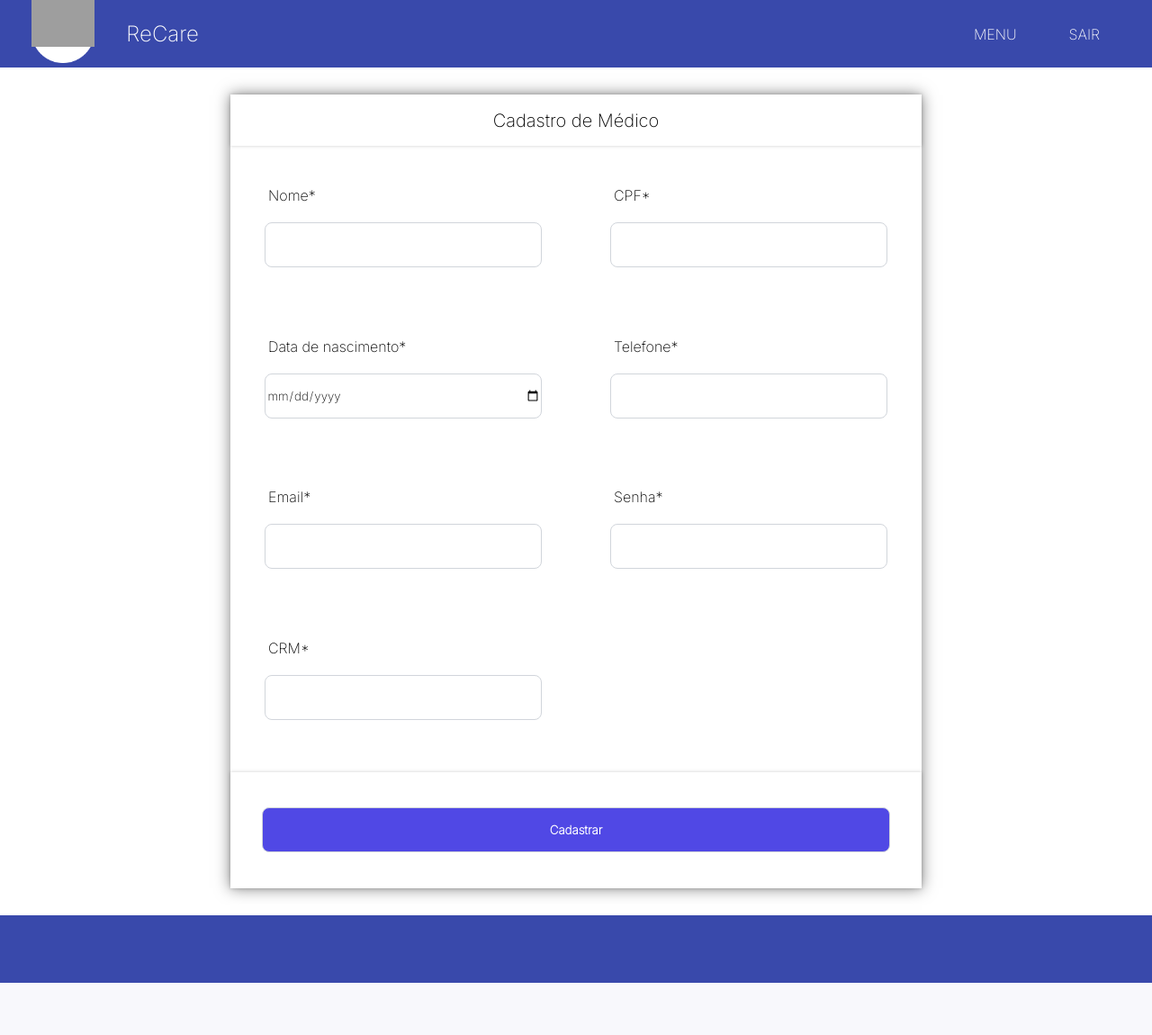
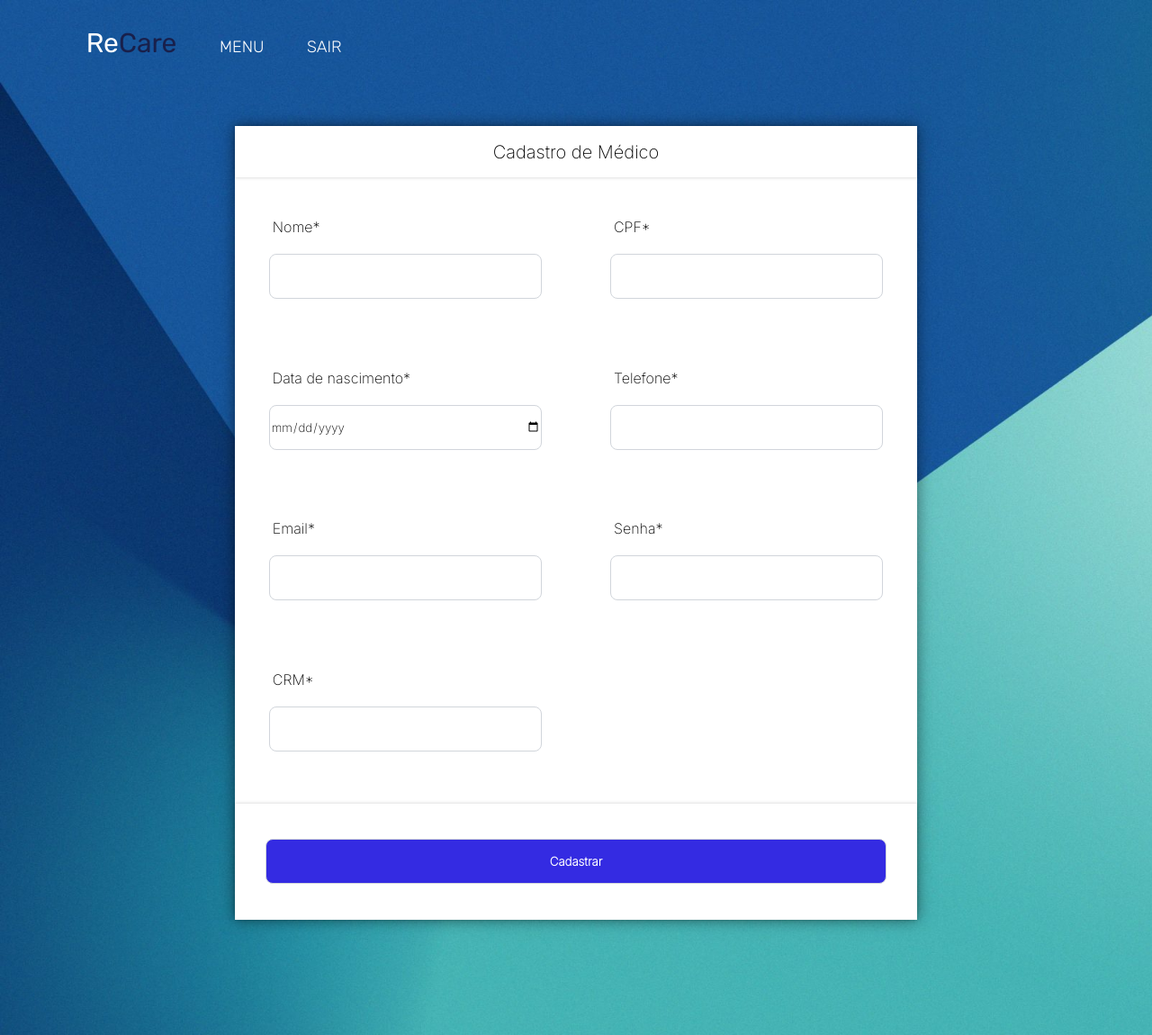
Before and after one commit to MateusGomix/ReCare, a PHP site: page /Cadastro/MedicoCadastro.html in a window 1280 px wide. Shown: the whole page at 90% size. Before the commit the page ends 1092 px from the top, so only its background shows below. Run offline with PHP 8.4, Linux system fonts and the light colour scheme; grey boxes are pictures that could not be loaded.

Commit message:
mudança interface

```diff
--- a/Cadastro/MedicoCadastro.html
+++ b/Cadastro/MedicoCadastro.html
@@ -5,13 +5,16 @@
 
   <meta charset="UTF-8">
   <meta name="viewport" content="width=device-width, initial-scale=1.0">
+
   <link rel="stylesheet" href="../css/cadastro-cabecalho.css">
   <link rel="stylesheet" href="../css/cadastro-info.css">
   <link rel="stylesheet" href="../css/footer.css">
+
+
   <link href="https://fonts.googleapis.com/css2?family=Dosis:wght@200;400&amp;display=swap" rel="stylesheet">
   <link href="https://fonts.googleapis.com/css2?family=Lato&display=swap" rel="stylesheet">
   <link href="https://fonts.googleapis.com/css2?family=Inter:wght@200&display=swap" rel="stylesheet">
-
+  <link href="https://fonts.googleapis.com/css2?family=Rubik:wght@300;400&display=swap" rel="stylesheet">
   <title> Cadastro de Médico </title>
 
 
@@ -20,21 +23,15 @@
 <body>
   <header>
     <div class="cabecalho">
-      <div class="fig">
-        <figure>
-          <img src="../image/elipse.png">
-          <img src="../image/doctor.svg" id="doctor">
-        </figure>
-        <figcaption class="marca">ReCare</figcaption>
-
-      </div>
-
       <nav>
         <ul>
-          <li><a href="#">MENU</a></li>
+          <label>Re<span id="color">Care</span></label>
+          <li><a href="Cadastro.html">MENU</a></li>
           <li><a href="#">SAIR</a></li>
         </ul>
       </nav>
+
+
     </div>
   </header>
   <section>
@@ -52,7 +49,8 @@
       </div>
 
       <div class="form-entrada">
-        <label>Data de nascimento*</label><input type="date" name="nascimento" id="nascimento" class="entrada" required><br>
+        <label>Data de nascimento*</label><input type="date" name="nascimento" id="nascimento" class="entrada"
+          required><br>
       </div>
 
       <div class="form-entrada">
@@ -63,7 +61,7 @@
         <label>Email*</label><input type="email" name="email" id="email" class="entrada" required><br>
       </div>
 
-      <div class="form-entrada" >
+      <div class="form-entrada">
         <label>Senha*</label><input type="password" name="senha" id="senha" class="entrada" required><br>
       </div>
 
--- a/css/cadastro-cabecalho.css
+++ b/css/cadastro-cabecalho.css
@@ -1,66 +1,32 @@
-body, ul {
-    padding: 0px 0px 0px 0px;
-    margin: 0px 0px 0px 0px;
+body {
+    background-image: url(../image/back.jpeg);
+    background-size: cover;
 }
 
 header {
-    width: 100vw;
-    height: 75px;
-    background-color: #3949AB;
+    height: 10vh;
 }
 
-.cabecalho {
-    margin: 0 auto;
+ul {
+    color: white;
+    list-style: none;
+    font-size: 30px;
+    font-family: 'Rubik', sans-serif;
+    font-weight: 300;
     display: flex;
-    align-items: center;
-    height: 100%;
-    width: 100%;
-    justify-content: space-between;
-}
-.fig{
-    display: flex;
-    width: 20%;
     justify-content: space-evenly;
-}
-figure {
-    width: 70px;
-    margin: 0px 0px 0px 0px;
-    height: 75px;
+    width: 30%;
 }
 
-img {
-    width: 100%;
-    overflow: hidden;
+#color{
+    color: #19204B;
+    font-weight: 400;
 }
-
-.marca{
-    font-size: 24px;
-    font-family: 'Inter', sans-serif;
+a {
+    font-size: 18px;
     color: white;
-    align-self: center;
+    text-decoration: none;
 }
-
-#doctor {
-    position: relative;
-    top: -75px;
+label{
+    font-weight: 400;
 }
-
-nav {
-    width: 20%;
-    font-size: 16px;
-    font-family: 'Inter', sans-serif;
-}
-
-nav ul {
-    display: flex;
-    justify-content: space-evenly;
-}
-
-nav li {
-    list-style: none;
-}
-
-nav a {
-    text-decoration: none;
-    color: white;
-}
--- a/css/cadastro-info.css
+++ b/css/cadastro-info.css
@@ -1,10 +1,12 @@
-section{
+section {
     width: 60%;
     margin: 0 auto;
     box-shadow: 0 0 1em rgb(0 0 0 / 50%);
+    background-color: white;
 
 }
-.titulo{
+
+.titulo {
     margin-top: 30px;
     height: 10vh;
     text-align: center;
@@ -14,12 +16,13 @@ section{
     justify-content: center;
     align-items: center;
     height: 100%;
+}
 
-}
-#titulo{
+#titulo {
     font-size: 20px;
     font-weight: unset;
 }
+
 .formulario {
     margin-top: 25px;
     height: 100vh;
@@ -35,7 +38,7 @@ section{
     border-radius: 8px;
 }
 
-label {
+.form-entrada label {
     align-self: start;
     margin-left: 42px;
     font-family: 'Inter', sans-serif;
@@ -43,26 +46,30 @@ label {
 
 .form-entrada {
     width: 50%;
+
     display: flex;
     flex-direction: column;
     align-items: center;
     justify-content: space-evenly;
 }
-#nascimento{
+
+#nascimento {
     font-family: 'Inter', sans-serif;
 }
-.cadastrar{
+
+.cadastrar {
     box-shadow: 0px 0px 4px 0px rgb(0 0 0 / 20%);
     width: 100vw;
     display: flex;
     align-items: center;
 }
-#cadastrar{
+
+#cadastrar {
     font-family: 'Inter', sans-serif;
     font-weight: bold;
     margin: 0 auto;
     width: 91%;
     height: 50px;
-    background-color: #5048E5;
+    background-color: #342be2;
     color: white;
 }
--- a/css/footer.css
+++ b/css/footer.css
@@ -1,5 +1,3 @@
-footer{
-    margin-top: 30px;
-    height: 75px;
-    background-color: #3949AB;
+footer {
+    height: 15vh;
 }
```
Also changed, not shown: Cadastro/AdminCadastro.html (+7 -9 lines), Cadastro/Cadastro.html (+9 -11 lines), Cadastro/CuidadorCadastro.html (+4 -8 lines), Cadastro/PacienteCadastro.html (+5 -10 lines), css/cadastro-op.css (+24 -8 lines), image/Medicine-cuate.png (added), image/back.jpeg (added).
